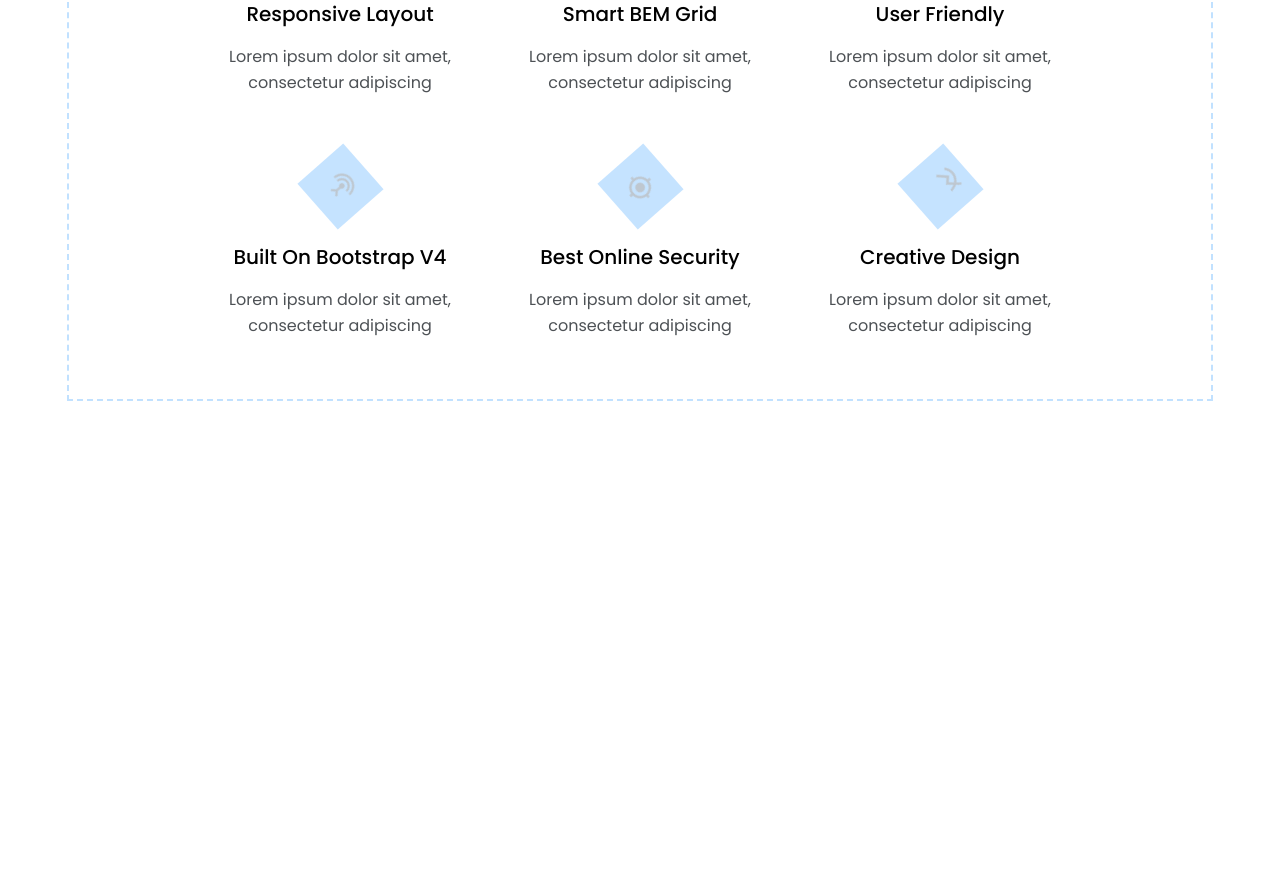
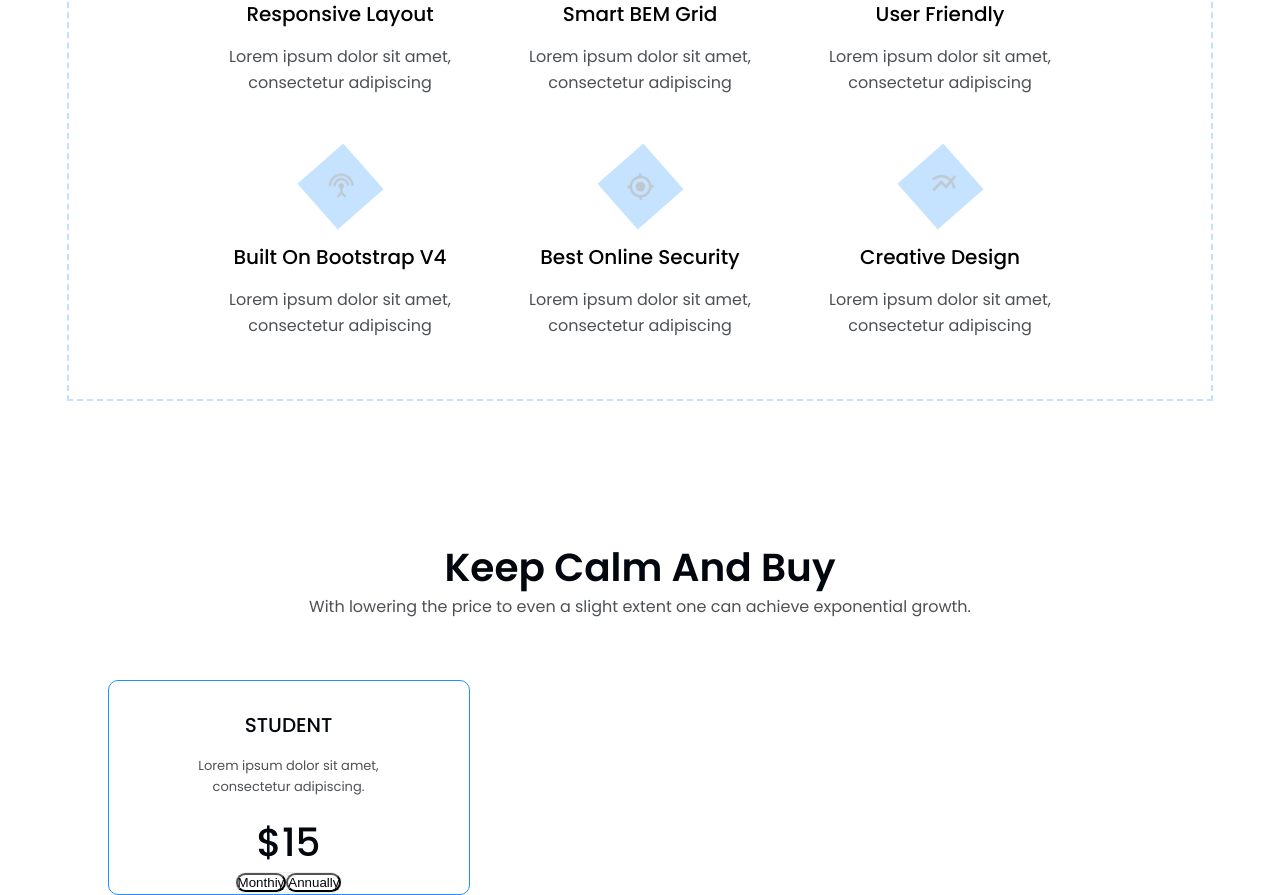
Before and after one commit to Vladnln/training-pet-project, a React (Vite) app: page / in a window 1280 px wide. Shown: the part 3379-4274 px from the top of the page. Before the commit the page ends 3780 px from the top, so only its background shows below. Built offline with nearby package versions, Linux system fonts and the light colour scheme.

Commit message:
adding subscription cards block

```diff
--- a/src/App.css
+++ b/src/App.css
@@ -434,6 +434,82 @@
   color: rgba(1, 7, 13, 0.7);
 }
 .card__img{
-  position: absolute;
-  transform: translate(-50%, 66%);
+  margin-top: 17px;
+  transform: rotate(-50deg);
 }
+
+.subscription__container{
+  max-width: 1065px;
+  margin: auto;
+  padding-top: 140px;
+}
+
+.subscription__title{
+  font-style: normal;
+  font-weight: 600;
+  font-size: 39px;
+  line-height: 53px;
+  text-align: center;
+  text-transform: capitalize;
+  color: #01070D;
+}
+
+.subscription__subtitle{
+  font-style: normal;
+  font-weight: 400;
+  font-size: 16px;
+  line-height: 26px;
+  text-align: center;
+  color: rgba(1, 7, 13, 0.7);
+}
+.subscription__cards-container{
+  padding-top: 60px;
+}
+
+.subscription__card-wrapper{
+  max-width: 362px;
+  text-align: center;
+  border: 1px solid #1D92FF;
+  border-radius: 10px;
+}
+
+.subscription__card-title{
+  font-style: normal;
+  padding-top: 29px;
+  font-weight: 500;
+  font-size: 20px;
+  line-height: 30px;
+  color: #01070D;
+}
+
+.subscription__card-subtitle{
+  font-style: normal;
+  max-width: 181px;
+  font-weight: 400;
+  font-size: 13px;
+  line-height: 21px;
+  text-align: center;
+  margin: auto;
+  color: rgba(1, 7, 13, 0.7);
+}
+
+.subscription__card-price{
+  font-style: normal;
+  font-weight: 500;
+  padding-top: 19px;
+  font-size: 39px;
+  line-height: 53px;
+  color: #01070D;
+}
+
+.subscription__buttons{
+  background: #FAFAFA;
+  border: 0.5px solid rgba(1, 7, 13, 0.05);
+  border-radius: 18px;
+}
+
+.subscription__button{
+  background: #FFFFFF;
+  border-radius: 18px;
+  color: #01070D;
+}
--- a/src/Components/Layout/Graphics.jsx
+++ b/src/Components/Layout/Graphics.jsx
@@ -1,6 +1,5 @@
 import React, {Component, useState} from 'react';
 import Graphs from '../../assets/img/Group463.png'
-import Arrow from "../../assets/icons/AccordArrow.svg"
 import AccordionLayout from "./AccordionLayout.jsx";
 class Graphics extends Component {
     render() {
--- /dev/null
+++ b/src/Components/Layout/Subscription.jsx
@@ -0,0 +1,18 @@
+import React, {Component} from 'react';
+import SubscriptionCards from "./SubscriptionCards.jsx";
+
+class Subscription extends Component {
+    render() {
+        return (
+            <div className="subscription__container">
+                <div className="subscription__heading">
+                    <h1 className="main__title subscription__title">Keep calm and buy</h1>
+                    <p className="subscription__subtitle">With lowering the price to even a slight extent one can achieve exponential growth.</p>
+                </div>
+                <SubscriptionCards/>
+            </div>
+        );
+    }
+}
+
+export default Subscription;
--- /dev/null
+++ b/src/Components/Layout/SubscriptionCards.jsx
@@ -0,0 +1,25 @@
+import React, {Component} from 'react';
+
+class SubscriptionCards extends Component {
+    render() {
+        return (
+            <div className="subscription__cards-container">
+                <div className="subscription__card-wrapper">
+                    <h1 className="card__title subscription__card-title">STUDENT</h1>
+                    <p className="card__description subscription__card-subtitle">Lorem ipsum dolor sit amet, consectetur adipiscing.</p>
+                    <h1 className="subscription__card-price">$15</h1>
+                    <div>
+                        <button className="subscription__buttons">
+                            <button className="subscription__button">Monthiy</button>
+                            <button className="subscription__button">Annually</button>
+
+                        </button>
+
+                    </div>
+                </div>
+            </div>
+        );
+    }
+}
+
+export default SubscriptionCards;
--- a/src/Pages/MainPage.jsx
+++ b/src/Pages/MainPage.jsx
@@ -7,6 +7,7 @@ import Stats from "../Components/Layout/Stats.jsx";
 import Graphics from "../Components/Layout/Graphics.jsx";
 import Abilities from "../Components/Layout/Abilities.jsx";
 import AbilitiesMain from "../Components/Layout/AbilitiesMain.jsx";
+import Subscription from "../Components/Layout/Subscription.jsx";
 class MainPage extends Component {
     render() {
         return (
@@ -18,6 +19,7 @@ class MainPage extends Component {
                 <Graphics/>
                 <Abilities/>
                 <AbilitiesMain/>
+                <Subscription/>
             </div>
         );
     }
```
